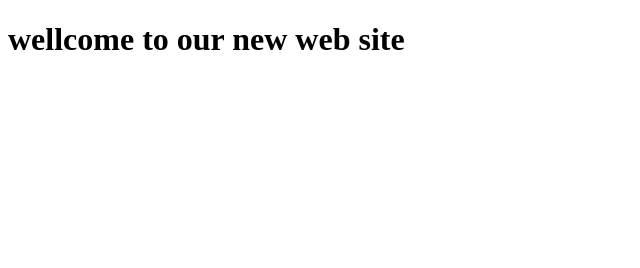
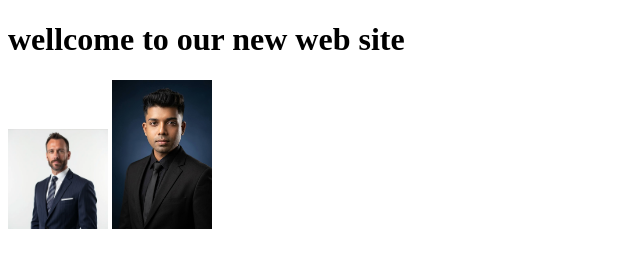
Before and after one commit to mrPrijat/exam-test, a plain HTML site: page index.html in a window 1280 px wide. Shown: the whole page, without its empty margins (0-640 px from the left). Drawn offline with Linux system fonts and the light colour scheme.

Commit message:
index file is updated with 2 images

```diff
--- a/index.html
+++ b/index.html
@@ -8,5 +8,8 @@
 <body>
 
     <h1>wellcome to our new web site</h1>
+    <img src="image/navy-blue-pinstripe-suit-with-white-dress-shirt-and-striped-tie.webp" alt="Description of the image" width="100">
+    <img src="image/photo_2026-05-03_14-45-22.jpg" alt="Description of the image" width="100">
+
 </body>
 </html>
```
Also changed, not shown: image/navy-blue-pinstripe-suit-with-white-dress-shirt-and-striped-tie.webp (added), image/photo_2026-05-03_14-45-22.jpg (added).
